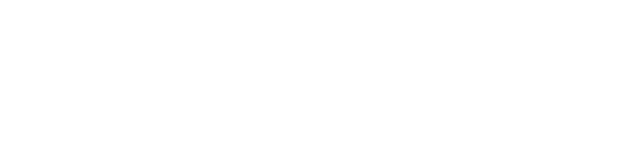
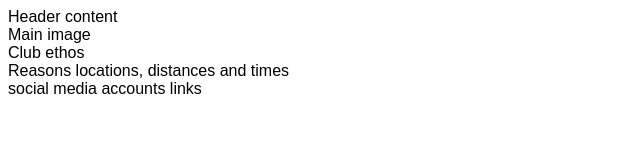
Before and after one commit to ShaneCDev/love-running, a plain HTML site: page index.html in a window 1280 px wide. Shown: the whole page, without its empty margins (0-640 px from the left). Drawn offline with Linux system fonts and the light colour scheme.

Commit message:
added core structure for the home page

```diff
--- a/index.html
+++ b/index.html
@@ -11,6 +11,18 @@
     <title>Love Running</title>
 </head>
 <body>
-    <h1></h1>
+    <header>Header content</header>
+    <section>
+        Main image
+    </section>
+    <section>
+        Club ethos
+    </section>
+    <section>
+        Reasons locations, distances and times
+    </section>
+    <footer>
+        social media accounts links
+    </footer>
 </body>
 </html>
```
